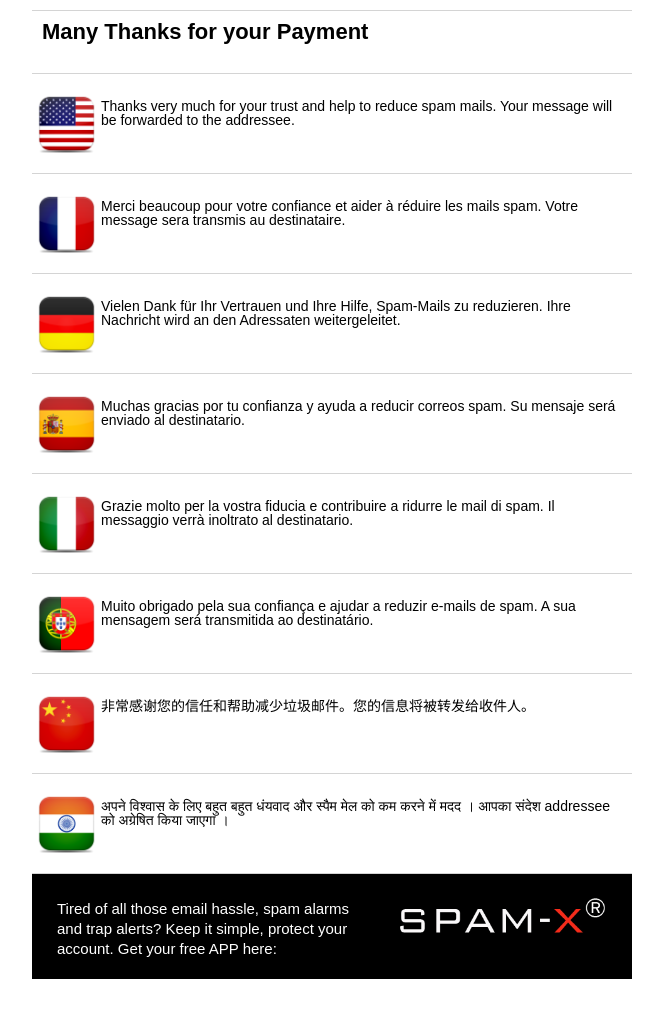
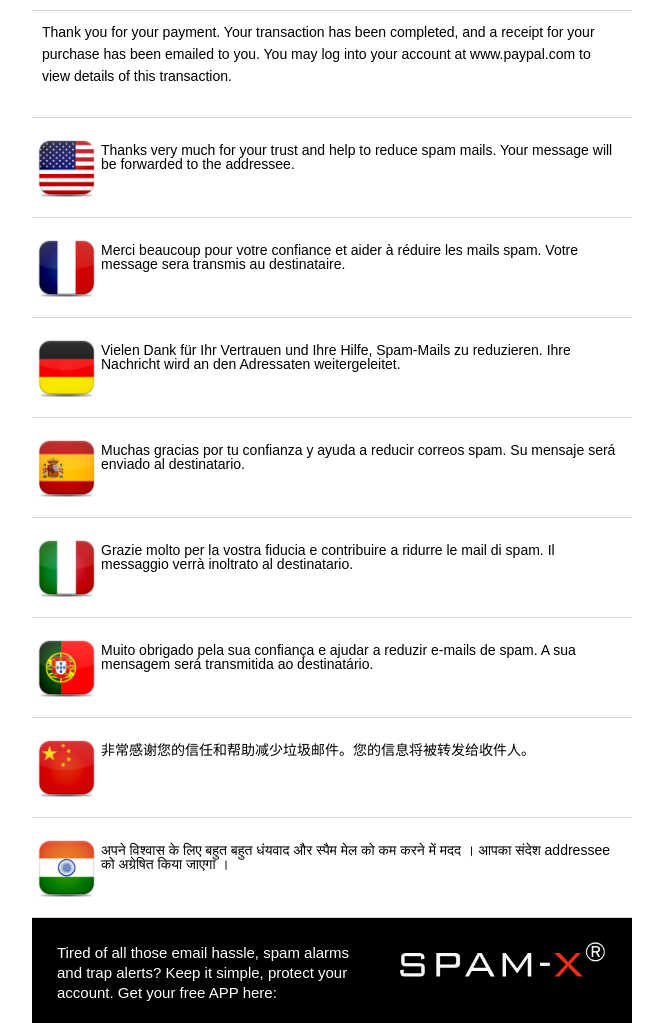
Before and after one commit to 08-15/sx, a plain HTML site: page TY_1.html in a window 1280 px wide. Shown: the whole page, without its empty margins (308-971 px from the left). Before the commit the page ends 979 px from the top, so only its background shows below. Drawn offline with Linux system fonts and the light colour scheme.

Commit message:
Add files via upload

```diff
--- a/TY_1.html
+++ b/TY_1.html
@@ -180,7 +180,8 @@ html, body {background-image: none !important; background-color: transparent !im
 <tr><td valign="top" style="padding: 5px;"><table cellpadding="0" cellspacing="0" width="100%">
 <tr><td style="padding: 0px;"><table cellpadding="0" cellspacing="0" border="0" width="100%">
 <tr><td valign="top" style="padding: 5px;"><table cellpadding="0" cellspacing="0" border="0" width="100%">
-<tr><td valign="top"><div style="text-align: left; font-family: arial; font-size: 14px; color: #000000; line-height: 14px; mso-line-height: exactly; vertical-align: middle;"><h3 style="font-family: arial; font-size: 22px; color: #000000; font-weight: bold; font-style: normal; line-height: 22px; mso-line-height: exactly; vertical-align: middle;padding: 0; margin: 0;">Many Thanks for your Payment</h3></div></td>
+<tr><td valign="top"><div style="text-align: left; font-family: arial; font-size: 14px; color: #000000; line-height: 14px; mso-line-height: exactly; vertical-align: middle;"><p style="font-family: arial; font-size: 14px; color: #000000; font-style: normal; line-height: 22px; mso-line-height: exactly; vertical-align: middle;padding: 0; margin: 0;">Thank you for your payment. Your transaction has been completed, and a receipt for your purchase has been emailed to you.
+You may log into your account at www.paypal.com to view details of this transaction.</p></div></td>
 </tr>
 </table>
 </td>
```
